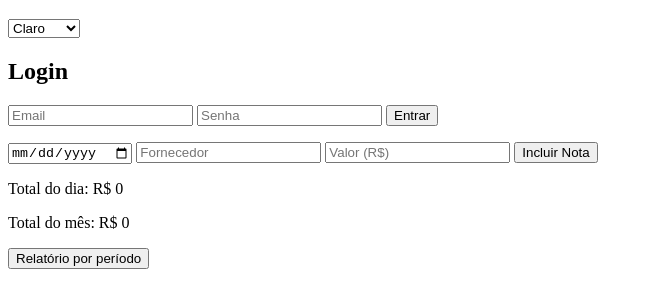
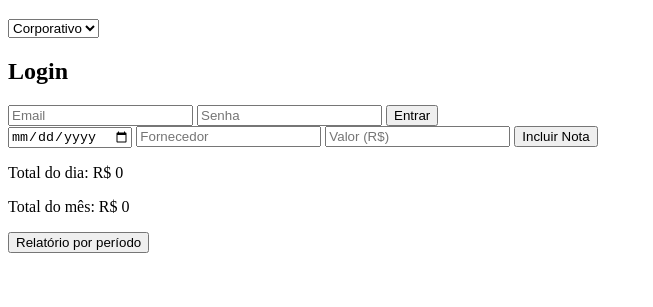
Before and after one commit to HenriqueKojuch/notaflex, a plain HTML site: page index.html in a window 1280 px wide. Shown: the part 87-394 px from the top of the page, without its empty margins (0-653 px from the left). Drawn offline with Linux system fonts and the light colour scheme.

Commit message:
Add files via upload

```diff
--- a/index.html
+++ b/index.html
@@ -1,37 +1,38 @@
-<div id="splash-screen">
-  <img src="images/logo.png" alt="NotaFlex Logo" class="splash-logo" />
-</div>
-
-
-
 <!DOCTYPE html>
 <html lang="pt-BR">
 <head>
-<div id="welcome-message" class="hidden"></div>
-
-<meta charset="UTF-8">
-  <meta name="viewport" content="width=device-width, initial-scale=1.0">
+  <meta charset="UTF-8" />
+  <meta name="viewport" content="width=device-width, initial-scale=1.0" />
   <title>NotaFlex</title>
-  <link rel="stylesheet" href="styles.css">
-  <!-- Firebase -->
+  <link rel="stylesheet" href="styles.css" />
+  <!-- Firebase SDKs -->
   <script src="https://www.gstatic.com/firebasejs/10.0.0/firebase-app.js"></script>
   <script src="https://www.gstatic.com/firebasejs/10.0.0/firebase-auth.js"></script>
   <script src="https://www.gstatic.com/firebasejs/10.0.0/firebase-firestore.js"></script>
 </head>
-<body class="light">
+<body class="classic">
+  <!-- 🌠 Tela de abertura -->
+  <div id="splash-screen">
+    <img src="images/logo.png" alt="NotaFlex Logo" class="splash-logo" />
+  </div>
+
   <header>
     <div class="logo-container">
       <img id="logo" src="images/logo.png" alt="Logotipo da Empresa" />
       <h1>NotaFlex</h1>
     </div>
     <select id="theme-selector">
-      <option value="light">Claro</option>
-      <option value="dark">Escuro</option>
-      <option value="colorful">Colorido</option>
+      <option value="classic">Corporativo</option>
+      <option value="vibrant">Vibrante</option>
+      <option value="minimal">Minimalista</option>
     </select>
   </header>
 
+  <!-- 👋 Boas-vindas ao usuário -->
+  <div id="welcome-message" class="hidden"></div>
+
   <main>
+    <!-- 👤 Login -->
     <section class="login-section">
       <h2>Login</h2>
       <form id="login-form">
@@ -41,6 +42,7 @@
       </form>
     </section>
 
+    <!-- 📝 Área do aplicativo -->
     <section id="nota-section" class="hidden">
       <form id="nota-form">
         <input type="date" id="data" required />
```
